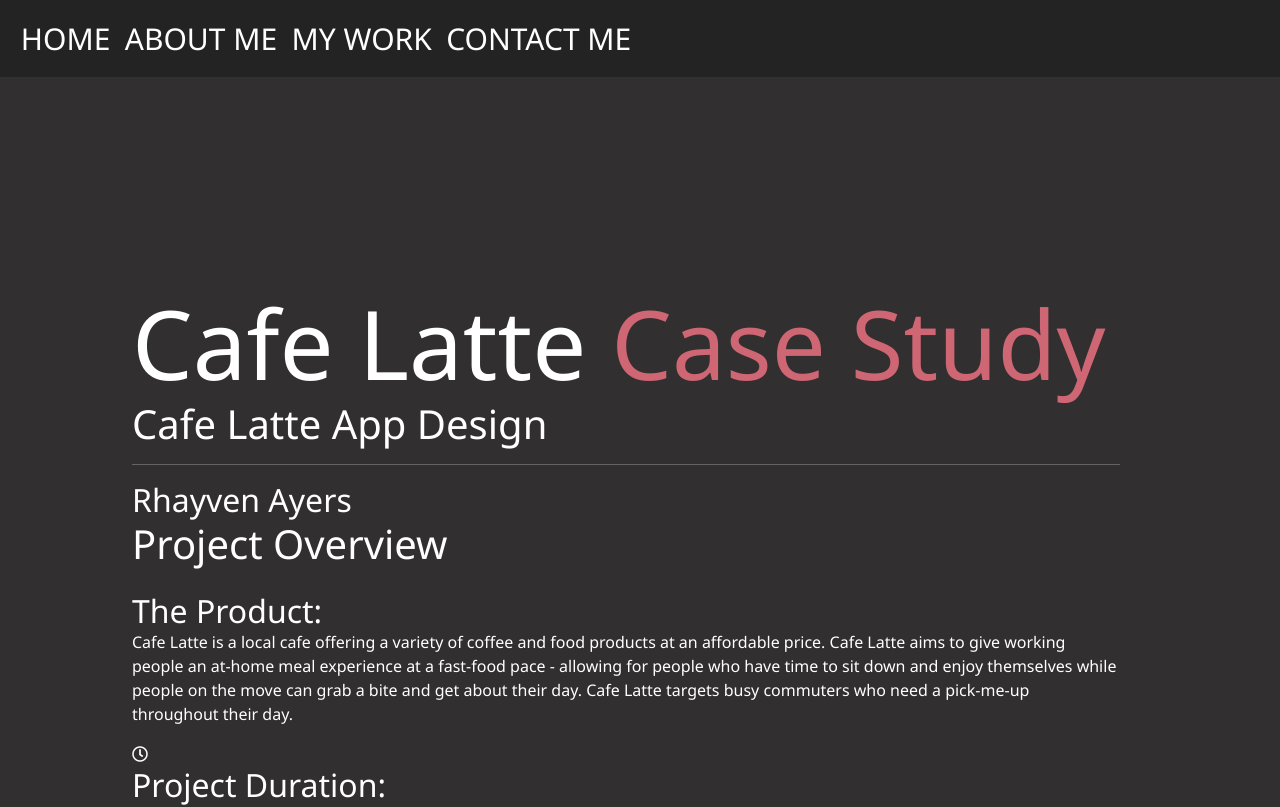
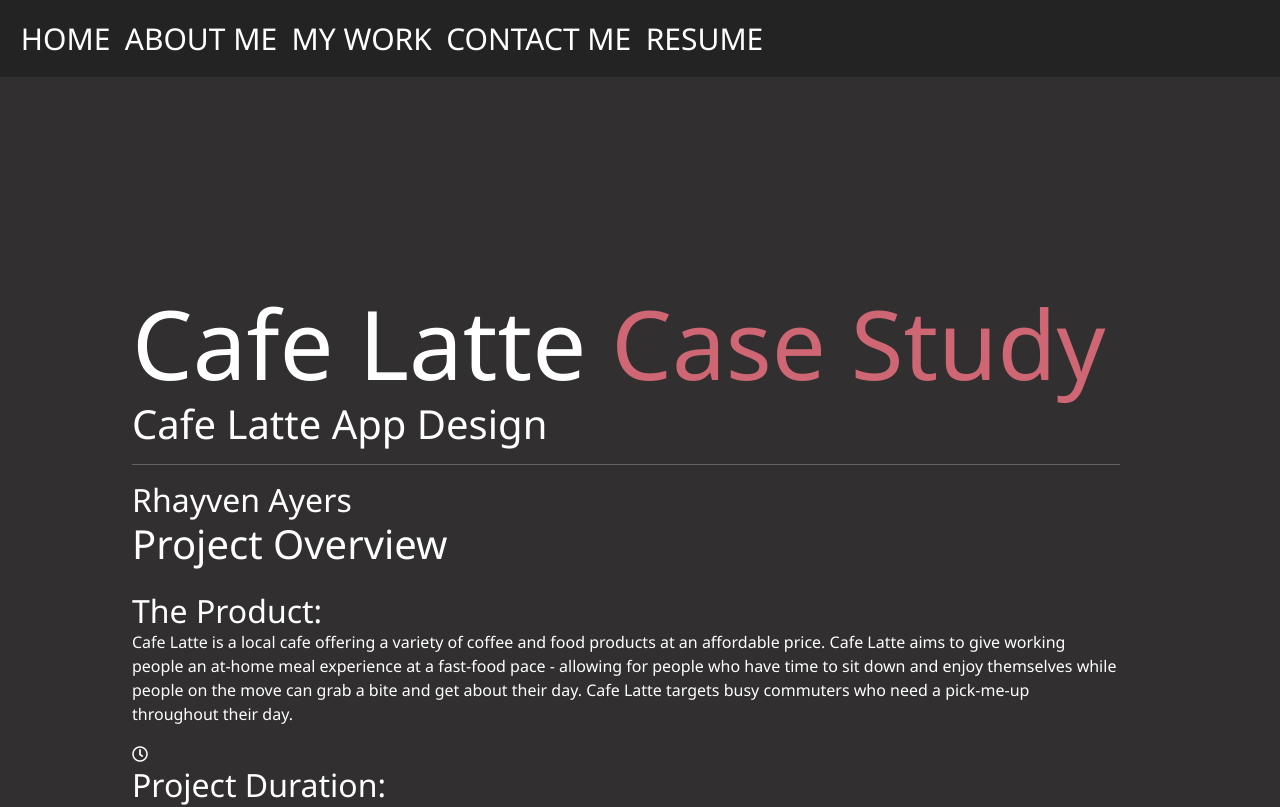
Before and after one commit to coding-for-llamas/CFL-Front, a React app: page /cafe-latte in a window 1280 px wide. Shown: the top 807 px of the page. Built offline with nearby package versions, Linux system fonts and the light colour scheme; no server answers; some icons are missing; a web font is replaced by a local one.

Commit message:
Added resume to navbar

```diff
--- a/src/components/Nav/CollapsableNav.tsx
+++ b/src/components/Nav/CollapsableNav.tsx
@@ -19,6 +19,15 @@ const CollapsableNav = (): JSX.Element => {
             <NavItem><NavLink to="/about" tag={RRNavLink} onClick={toggleNavbar}>About Me</NavLink></NavItem>
             <NavItem><NavLink to="/work" tag={RRNavLink} onClick={toggleNavbar}>My Work</NavLink></NavItem>
             <NavItem><NavLink to="/contact" tag={RRNavLink} onClick={toggleNavbar}>Contact Me</NavLink></NavItem>
+            <NavItem>
+              <NavLink
+                to="https://dl.dropboxusercontent.com/s/y47jfwxu6lytoas/Rhayven_Ayers_Resume.pdf?dl=0"
+                tag={RRNavLink}
+                onClick={toggleNavbar}
+              >
+                Resume
+              </NavLink>
+            </NavItem>
           </Nav>
         </Collapse>
       </Navbar>
--- a/src/components/Nav/Navbar.tsx
+++ b/src/components/Nav/Navbar.tsx
@@ -35,6 +35,16 @@ export default class Navigation extends Component<Record<string, unknown>, Navig
                 <li className="nav-item"><NavLink to="/about" className="nav-link">About Me</NavLink></li>
                 <li className="nav-item"><NavLink to="/work" className="nav-link">My Work</NavLink></li>
                 <li className="nav-item"><NavLink to="/contact" className="nav-link">Contact Me</NavLink></li>
+                <li className="nav-item">
+                  <a
+                    href="https://dl.dropboxusercontent.com/s/y47jfwxu6lytoas/Rhayven_Ayers_Resume.pdf?dl=0"
+                    target="_blank"
+                    rel="noopener noreferrer"
+                    className="nav-link"
+                  >
+                    Resume
+                  </a>
+                </li>
               </ul>
             </nav>
           )}
```
